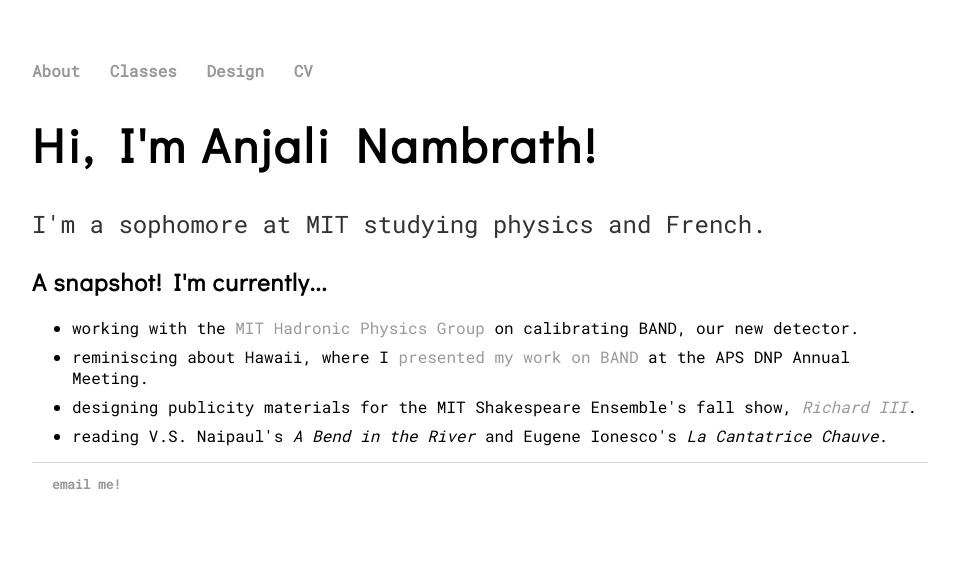
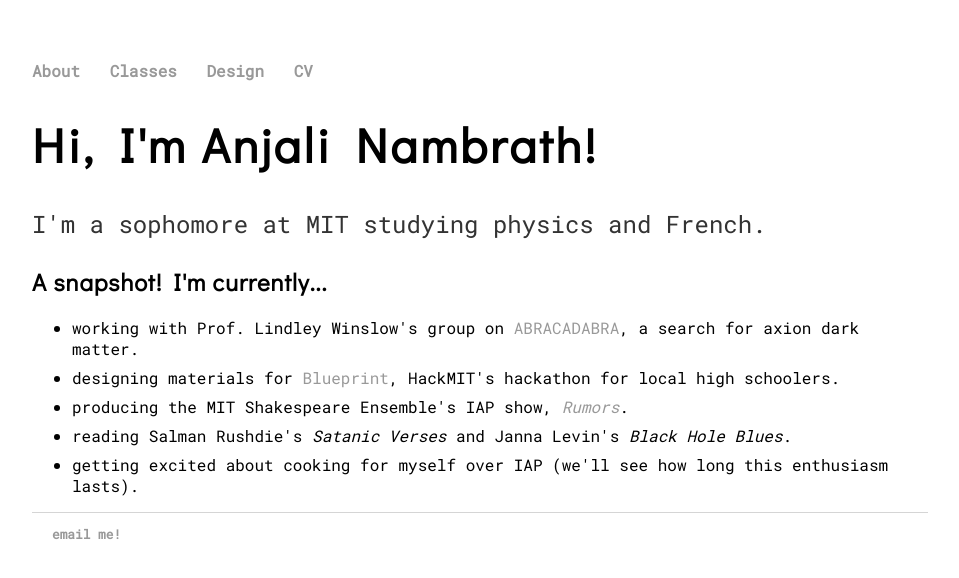
Before and after one commit to nambrath/nambrath.github.io, a Jekyll site: the page built from index.html, in a window 1280 px wide. Shown: the top 578 px of the page, without its empty margins (160-1119 px from the left). Built offline with Jekyll 4.4.1, drawn with Linux system fonts in a browser that asks for light colours.

Commit message:
IAP19 snapshot update

```diff
--- a/index.html
+++ b/index.html
@@ -9,10 +9,11 @@ title: Anjali Nambrath
 	<h2> A snapshot! I'm currently... </h2>
 	<div class="snapshot">
 		<ul>
-			<li>working with the <a href="https://hen-lab.com">MIT Hadronic Physics Group</a> on calibrating BAND, our new detector.</li>
-			<li>reminiscing about Hawaii, where I <a href="/stuff/poster.PNG">presented my work on BAND</a> at the APS DNP Annual Meeting.</li>
-			<li>designing publicity materials for the MIT Shakespeare Ensemble's fall show, <a href="http://ensemble.mit.edu/shows/show.php?season=2018F"><em>Richard III</em></a>.</li>
-			<li>reading V.S. Naipaul's <em>A Bend in the River</em> and Eugene Ionesco's <em>La Cantatrice Chauve</em>.</li>
+			<li>working with Prof. Lindley Winslow's group on <a href="http://abracadabra.mit.edu/">ABRACADABRA</a>, a search for axion dark matter.</li>
+			<li>designing materials for <a href="https://blueprint.hackmit.org">Blueprint</a>, HackMIT's hackathon for local high schoolers.</li>
+			<li>producing the MIT Shakespeare Ensemble's IAP show, <a href="http://ensemble.mit.edu/shows/show.php?season=2019W"><em>Rumors</em></a>.</li>
+			<li>reading Salman Rushdie's <em>Satanic Verses</em> and Janna Levin's <em>Black Hole Blues</em>.</li>
+			<li>getting excited about cooking for myself over IAP (we'll see how long this enthusiasm lasts).</li>
 		</ul>
 	</div>
 </div><!-- /.blurb -->
```
